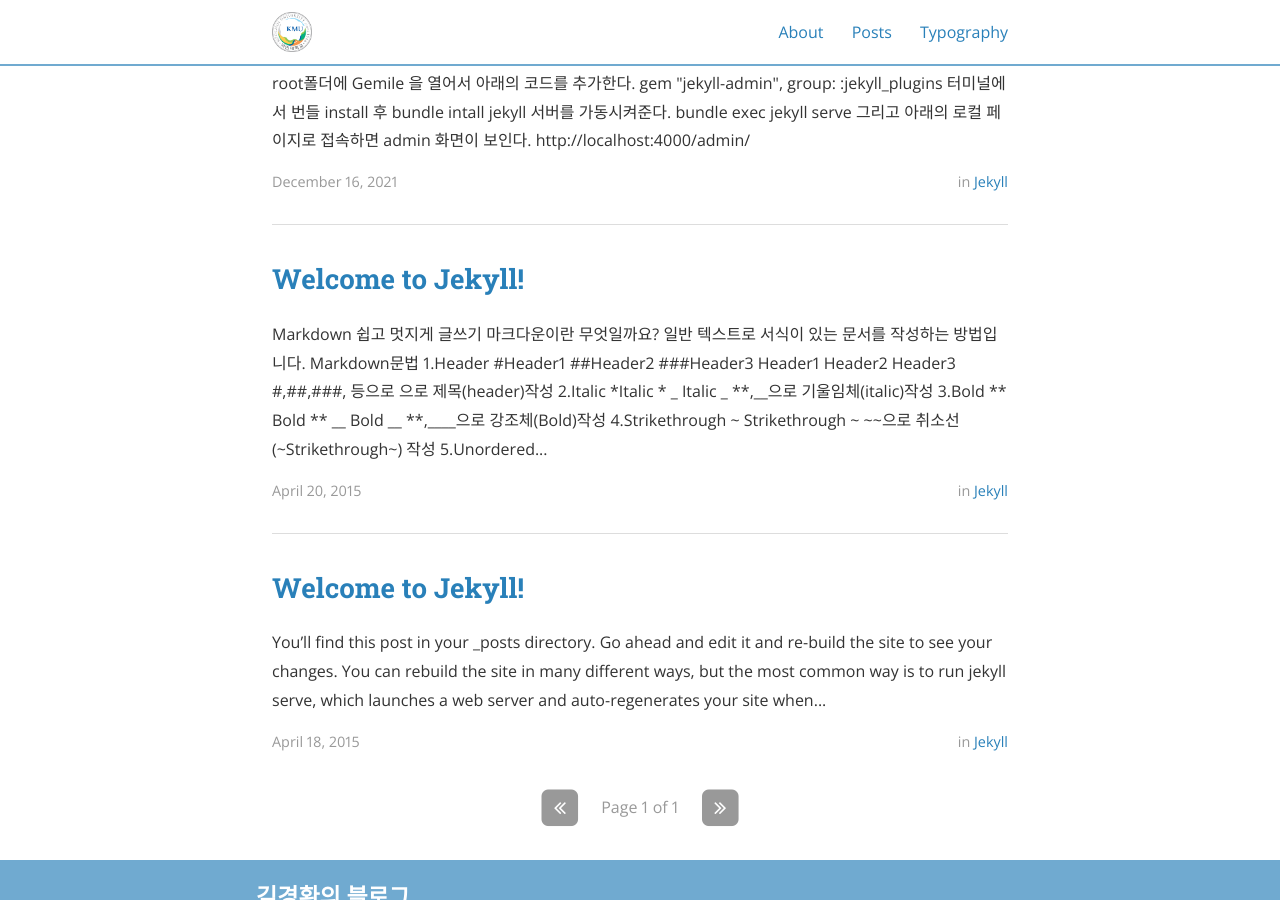
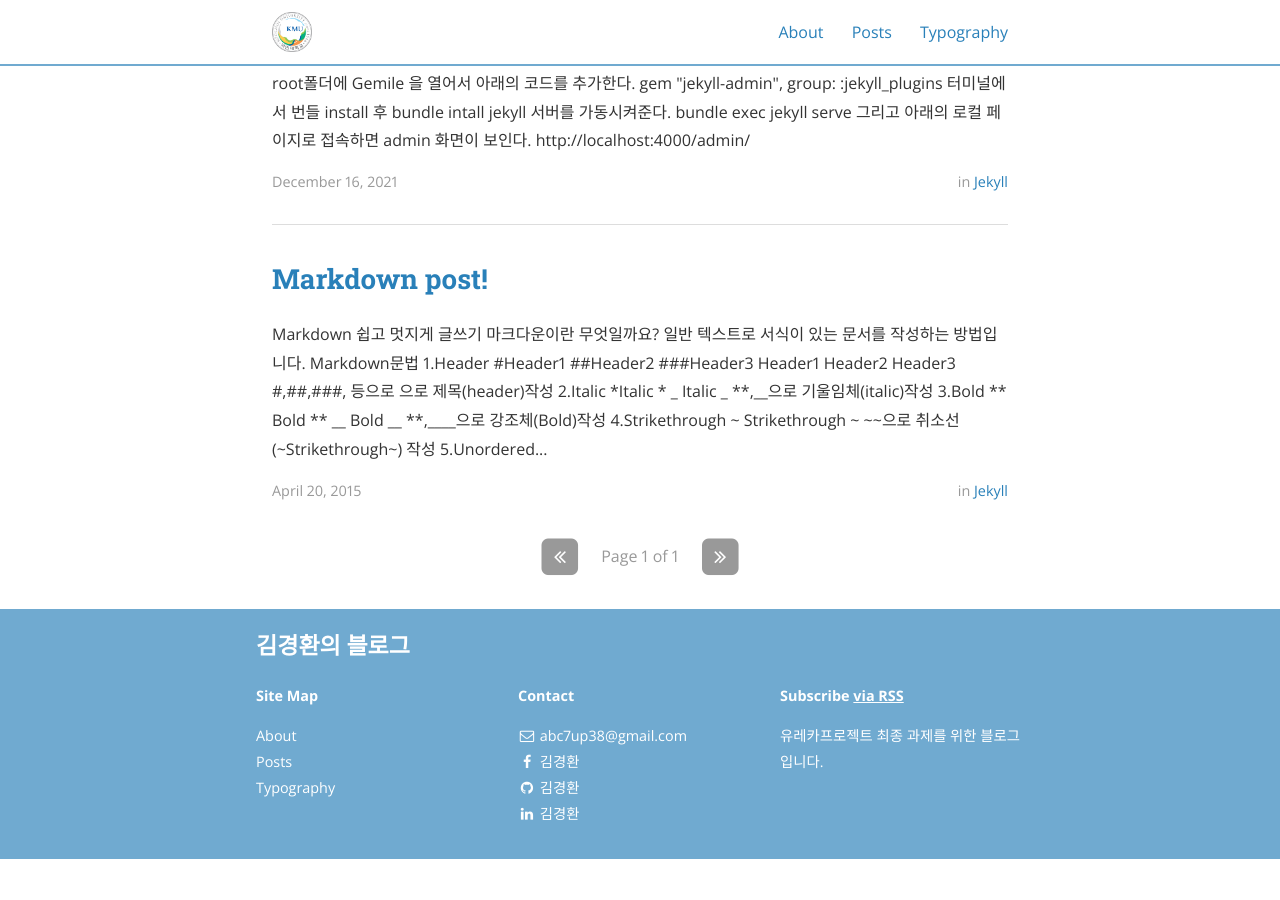
Before and after one commit to HongSena/HongSena.github.io, a Jekyll site: the page built from index.html, in a window 1280 px wide and 900 px high, scrolled down 534 px. Built offline with Jekyll 4.4.1, drawn with Linux system fonts in a browser that asks for light colours; nearby versions of some CDN libraries; the list of posts is cut into pages by our own code; after the commit the page ends 1393 px from its top, so only the background shows below that.

Commit message:
real Final fix

```diff
--- a/_posts/2015-04-18-welcome-to-jekyll.md
+++ /dev/null
@@ -1,74 +0,0 @@
----
-layout: post
-title:  "Welcome to Jekyll!"
-date:   2015-04-18T14:25:52-05:00
-author: Ben Centra
-categories: Jekyll
-tags:	jekyll welcome
-cover:  "/assets/instacode.png"
----
-
-You’ll find this post in your `_posts` directory. Go ahead and edit it and re-build the site to see your changes. You can rebuild the site in many different ways, but the most common way is to run `jekyll serve`, which launches a web server and auto-regenerates your site when a file is updated.
-
-## Adding New Posts
-
-To add new posts, simply add a file in the `_posts` directory that follows the convention `YYYY-MM-DD-name-of-post.ext` and includes the necessary front matter. Take a look at the source for this post to get an idea about how it works.
-
-### Tags and Categories
-
-If you list one or more categories or tags in the front matter of your post, they will be included with the post on the page as links. Clicking the link will bring you to an auto-generated archive page for the category or tag, created using the [jekyll-archive][jekyll-archive] gem.
-
-### Cover Images
-
-To add a cover image to your post, set the "cover" property in the front matter with the relative URL of the image (i.e. <code>cover: "/assets/cover_image.jpg"</code>).
-
-### Code Snippets
-
-You can use [highlight.js][highlight] to add syntax highlight code snippets:
-
-Use the [Liquid][liquid] `{% raw %}{% highlight <language> %}{% endraw %}` tag to add syntax highlighting to code snippets.
-
-For instance, this template...
-{% highlight html %}
-{% raw %}{% highlight javascript %}
-function demo(string, times) {
-  for (var i = 0; i < times; i++) {
-    console.log(string);
-  }
-}
-demo("hello, world!", 10);
-{% endhighlight %}{% endraw %}
-{% endhighlight %}
-
-...will come out looking like this:
-
-{% highlight javascript %}
-function demo(string, times) {
-  for (var i = 0; i < times; i++) {
-    console.log(string);
-  }
-}
-demo("hello, world!", 10);
-{% endhighlight %}
-
-Syntax highlighting is done using [highlight.js][highlight]. You can change the active theme in [head.html](https://github.com/bencentra/centrarium/blob/2dcd73d09e104c3798202b0e14c1db9fa6e77bc7/_includes/head.html#L15).
-
-### Images
-
-Lightbox has been enabled for images. To create the link that'll launch the lightbox, add <code>data-lightbox</code> and <code>data-title</code> attributes to an <code>&lt;a&gt;</code> tag around your <code>&lt;img&gt;</code> tag. The result is:
-
-<a href="//bencentra.com/assets/images/falcon9_large.jpg" data-lightbox="falcon9-large" data-title="Check out the Falcon 9 from SpaceX">
-  <img src="//bencentra.com/assets/images/falcon9_small.jpg" title="Check out the Falcon 9 from SpaceX">
-</a>
-
-For more information, check out the [Lightbox][lightbox] website.
-
-Check out the [Jekyll docs][jekyll] for more info on how to get the most out of Jekyll. File all bugs/feature requests at [Jekyll’s GitHub repo][jekyll-gh]. If you have questions, you can ask them on [Jekyll’s dedicated Help repository][jekyll-help].
-
-[jekyll]:      http://jekyllrb.com
-[jekyll-gh]:   https://github.com/jekyll/jekyll
-[jekyll-help]: https://github.com/jekyll/jekyll-help
-[highlight]:   https://highlightjs.org/
-[lightbox]:    http://lokeshdhakar.com/projects/lightbox2/
-[jekyll-archive]: https://github.com/jekyll/jekyll-archives
-[liquid]: https://github.com/Shopify/liquid/wiki/Liquid-for-Designers
--- a/_posts/2015-04-20-welcome-to-jekyll.markdown
+++ b/_posts/2015-04-20-welcome-to-jekyll.markdown
@@ -1,10 +1,10 @@
 ---
 layout: post
-title:  "Welcome to Jekyll!"
+title:  "Markdown post!"
 date:   2015-04-20 08:43:59
-author: Ben Centra
+author: 김경환
 categories: Jekyll
-tags:	jekyll welcome
+tags:	Markdown
 cover:  "/assets/instacode.png"
 comments: true
 ---
```
